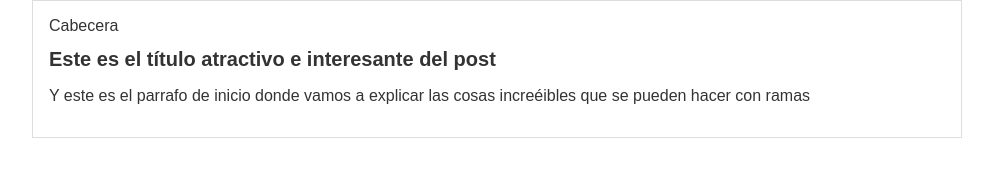
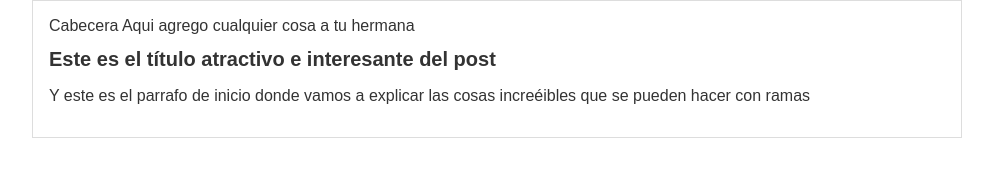
Before and after one commit to EBregains/pruebaPiloto, a plain HTML site: page blogpost.html in a window 1280 px wide. Shown: the whole page, without its empty margins (143-1136 px from the left). Drawn offline with Linux system fonts and the light colour scheme.

Commit message:
Finalizada la cabecera

```diff
--- a/blogpost.html
+++ b/blogpost.html
@@ -5,8 +5,9 @@
     </head>
     <body>
         <div id="container">
-            <div id="cabecera">
+            <div style="background: #FFF;" id="cabecera">
                 Cabecera
+		Aqui agrego cualquier cosa a tu hermana
             </div>
             <div id="post">
                 <h1>Este es el título atractivo e interesante del post</h1>
```
